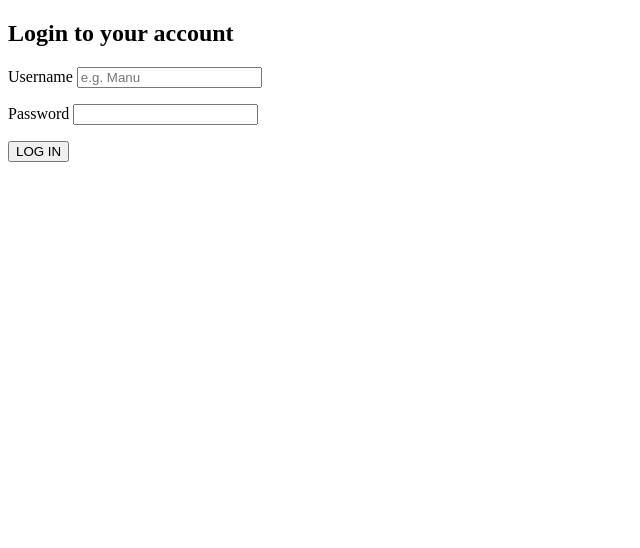
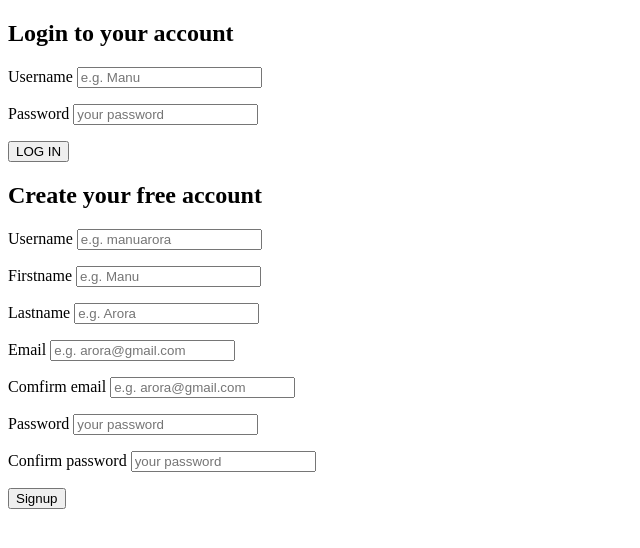
Before and after one commit to manuarora700/music-streaming-project, a PHP site: page /register.php in a window 1280 px wide. Shown: the top 548 px of the page, without its empty margins (0-640 px from the left). Run offline with PHP 8.4, Linux system fonts and the light colour scheme.

Commit message:
Register form setup// both will be on separate pages but for now they're on the same page

```diff
--- a/register.php
+++ b/register.php
@@ -16,10 +16,63 @@
 
 			<p>
 				<label for="loginPassword">Password</label>
-				<input id="loginPassword" type="password" name="loginPassword" required>
+				<input id="loginPassword" type="password" name="loginPassword" placeholder="your password" required>
 			</p>
 
 			<button type="submit" name="loginButton">LOG IN
+			</button>
+
+		</form>
+
+
+
+		<form id="registerForm" action="register.php" method="post">
+			<h2>Create your free account</h2>
+			<!--username-->
+			<p>
+				<label for="username">Username</label>
+				<input id="username" type="text" name="username" placeholder="e.g. manuarora" required>
+			</p>
+
+			<!--Firstname-->
+			<p>
+				<label for="firstName">Firstname</label>
+				<input id="firstName" type="text" name="firstName" placeholder="e.g. Manu" required>
+			</p>
+			<!-- lastname -->
+			<p>
+				<label for="lastName">Lastname</label>
+				<input id="lastName" type="lastName" name="email" placeholder="e.g. Arora" required>
+			</p>
+			<!-- email -->
+			<p>
+				<label for="email">Email</label>
+				<input id="email" type="email" name="email" placeholder="e.g. arora@gmail.com" required>
+			</p>
+			<!-- confirm email -->
+			<p>
+				<label for="email2">Comfirm email</label>
+				<input id="email2" type="email" name="email2" placeholder="e.g. arora@gmail.com" required>
+			</p>
+
+
+			<!-- password -->
+			<p>
+				<label for="password">Password</label>
+				<input id="password" type="password" name="password"
+				placeholder="your password"required>
+			</p>
+
+
+
+			<!-- confirm password -->
+			<p>
+				<label for="password2">Confirm password</label>
+				<input id="password2" type="password" name="password2"
+				placeholder="your password" required>
+			</p>
+
+			<button type="submit" name="registerButton">Signup
 			</button>
 
 		</form>
```
